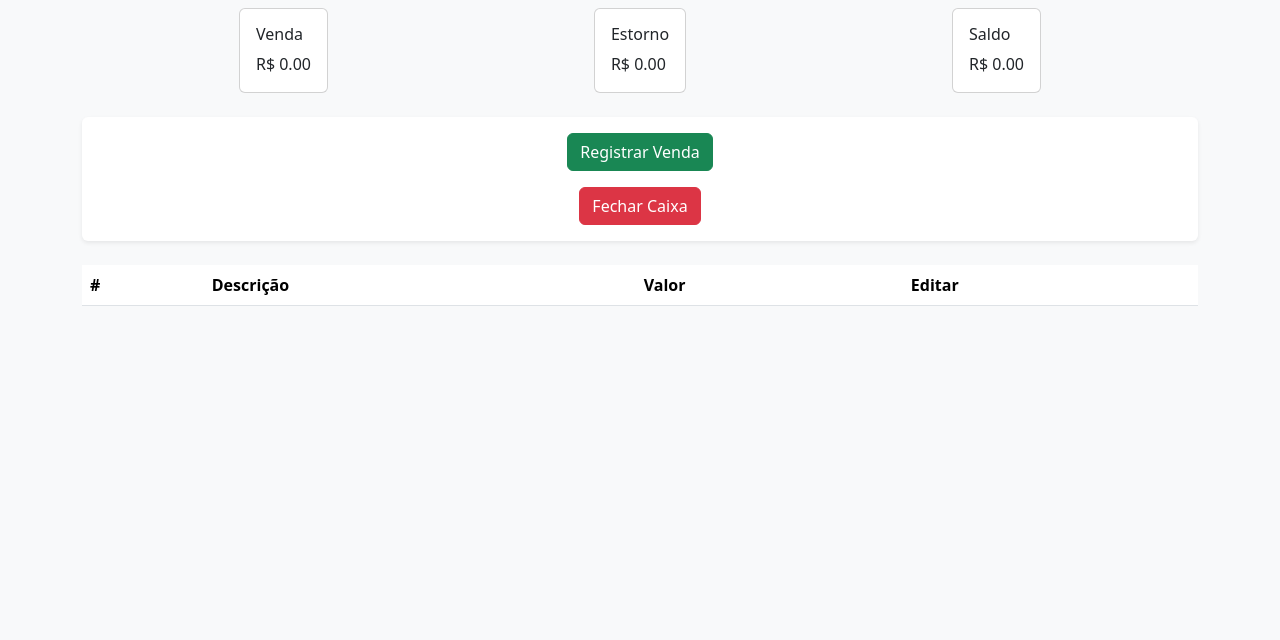
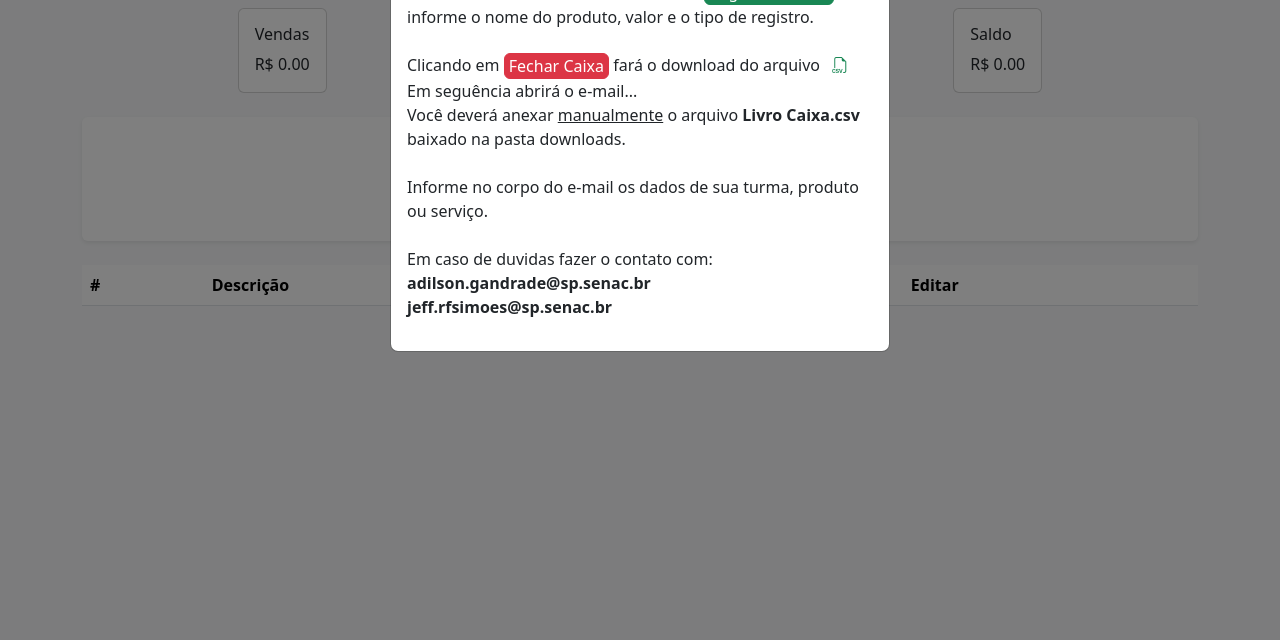
Before and after one commit to JeffRayner/Registro-Vendas, a plain HTML site: page index.html in a window 1280 px wide. Shown: the part 160-800 px from the top of the page. Drawn offline with nearby package versions, Linux system fonts and the light colour scheme.

Commit message:
Ajustes texto Modal e e-mails de contato via JS

```diff
--- a/index.html
+++ b/index.html
@@ -26,14 +26,14 @@
 
 			<div class="card">
 				<div class="card-body">
-					<h6 class="card-title">Venda</h6>
+					<h6 class="card-title">Vendas</h6>
 					<p class="card-text">R$ <span id="entradaValue">0.00</span></p>
 				</div>
 			</div>
 
 			<div class="card">
 				<div class="card-body">
-					<h6 class="card-title">Estorno</h6>
+					<h6 class="card-title">Estornos</h6>
 					<p class="card-text">R$ <span id="saidaValue">0.00</span></p>
 				</div>
 			</div>
@@ -95,11 +95,11 @@
 						<p class="">
 							Faça o registro das vendas clicando em <button class="btn btn-success p-0 px-1">Registrar Venda</button> e
 							informe o nome do produto, valor e o tipo de registro.<br><br>
-							Clicando em <button class="btn btn-danger p-0 px-1">Fechar Caixa</button> fará o download do<i class="bi bi-filetype-csv p-2 text-success"></i> <br>
-							Em seguência abrirá o e-mail, e anexe o arquivo <span class="fw-bold">Livro Caixa.csv</span> baixado na pasta downloads.<br><br>
-							Identifique no corpo do e-mail com o nome da turma, produto ou serviço.<br>
-							Em caso de quaisquer duvidas fazer o contato com:<br>
-							<span class="fw-bold">adilson.gandrade@sp.senac.br    jeff.rfsimoes@sp.senac.br</span>
+							Clicando em <button class="btn btn-danger p-0 px-1">Fechar Caixa</button> fará o download do arquivo <i class="bi bi-filetype-csv p-2 text-success"></i> <br>
+							Em seguência abrirá o e-mail... <br> Você deverá anexar <u>manualmente</u> o arquivo <span class="fw-bold">Livro Caixa.csv</span> baixado na pasta downloads.<br><br>
+							Informe no corpo do e-mail os dados de sua turma, produto ou serviço.<br><br>
+							Em caso de duvidas fazer o contato com:<br>
+							<span class="fw-bold" id="destinatarios"></span>
 
 						</p>
 					</div>
```
